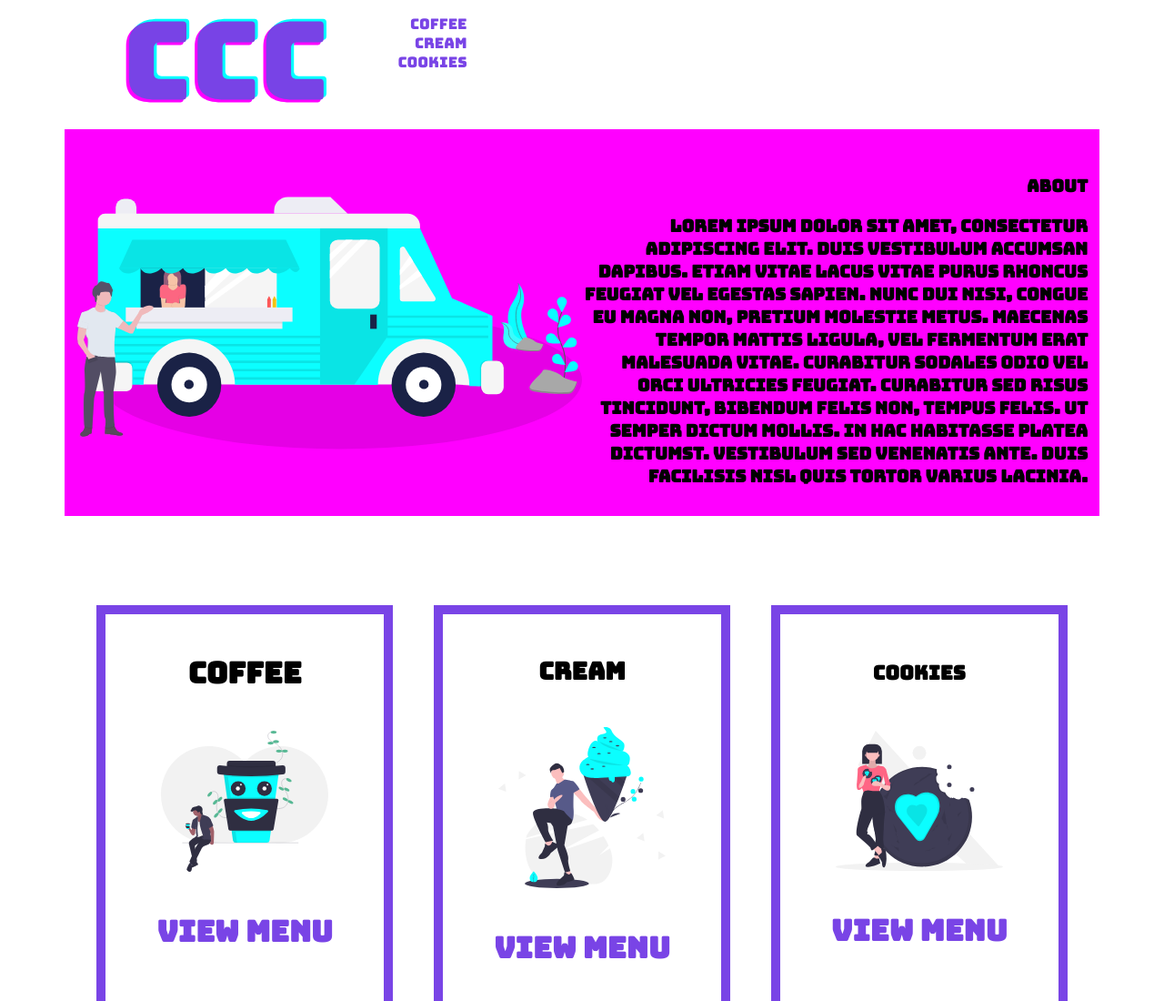
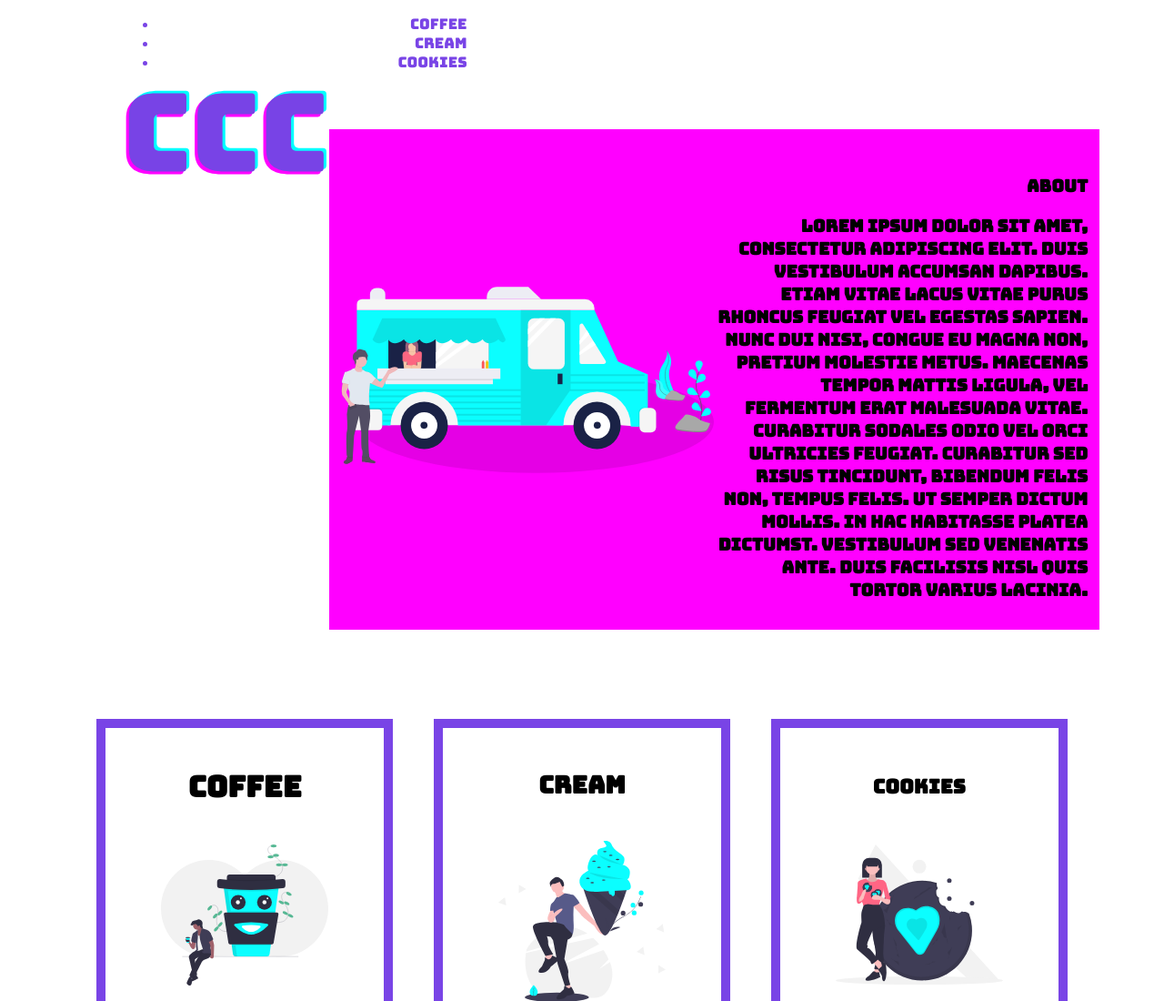
Before and after one commit to lavendermoose/Killeen-part-one-mobile, a plain HTML site: page index.html in a window 1280 px wide. Shown: the top 1100 px of the page at 91% size. Drawn offline with Linux system fonts and the light colour scheme.

Commit message:
first commit

```diff
--- a/index.html
+++ b/index.html
@@ -9,8 +9,14 @@
 </head>
 <body>
     <header>
-        <p><img src="ccc.svg" alt="ccc" style="float:left">
-           COFFEE CREAM COOKIES</p>
+        <a>
+            <ul>
+                <li>COFFEE</li>
+                <li>CREAM</li>
+                <li>COOKIES</li>
+            </ul>
+            <img src="ccc.svg" alt="ccc" style="float:left">
+        </a>
     </header>
     <section class="side-by-side-container">
         <img class="side-by-side-item" src="food-truck.svg" alt="a food truck">
--- a/style.css
+++ b/style.css
@@ -17,6 +17,13 @@ header {
     word-spacing: 10em;
 
 }
+
+ul.no-bullets {
+    list-style-type: none;
+    padding: 0;
+    margin: 0;
+  }
+
 
 p {
     text-align: right;
```
